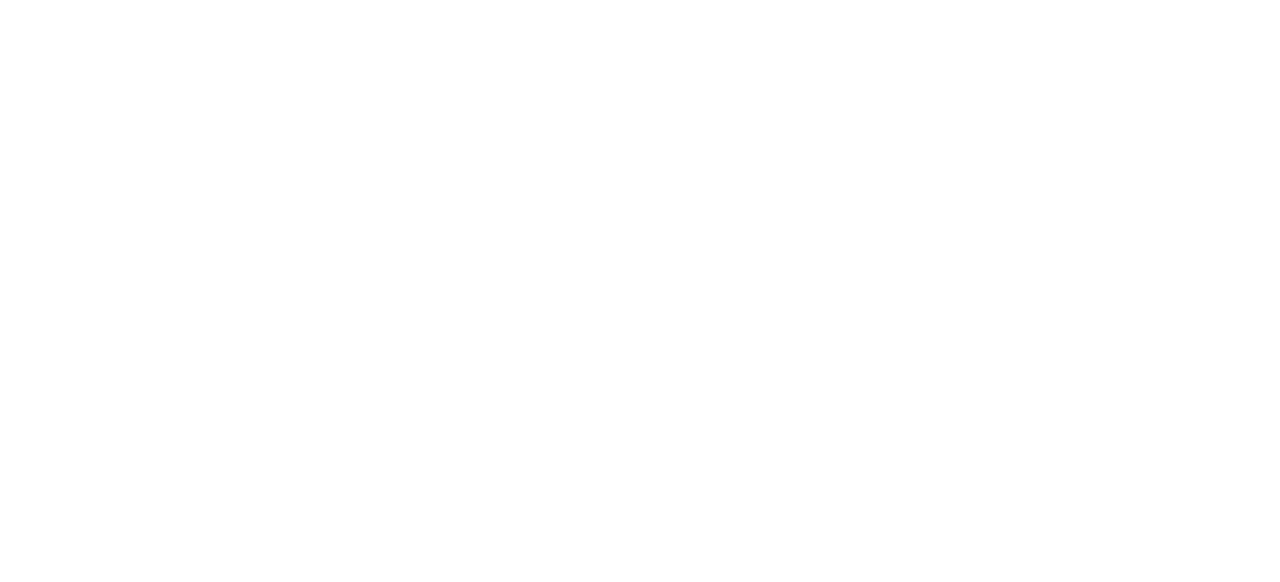
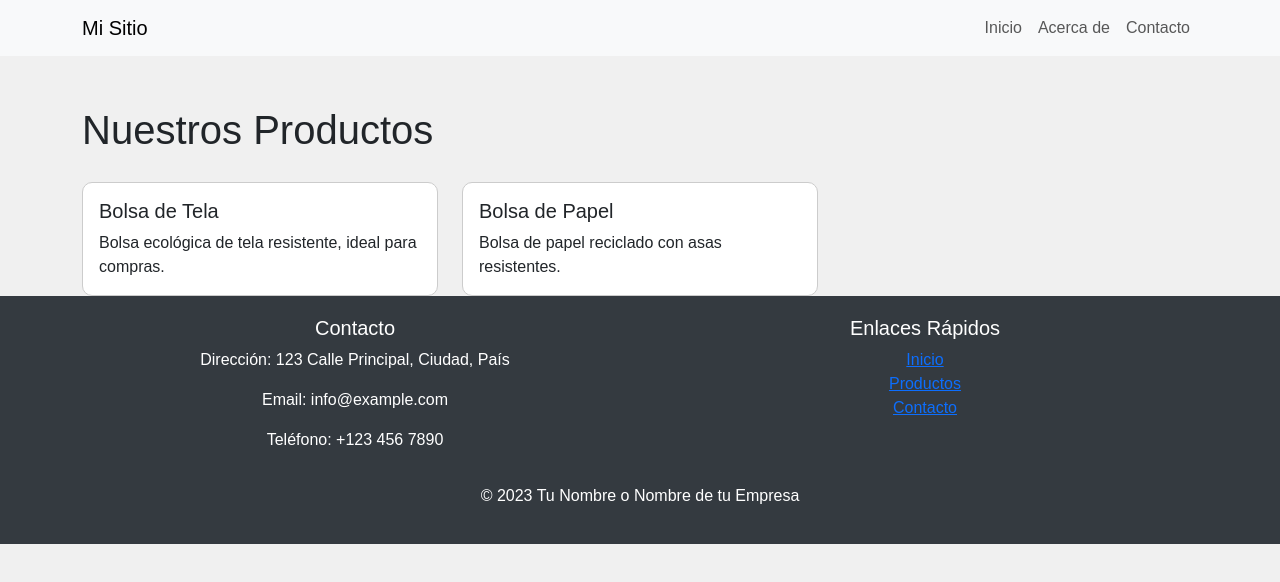
Before and after one commit to CH0CL0/TP9-PORTFOLIO, a React (Vite) app: page /Matelolsas in a window 1280 px wide. Before the commit this address had no page. Shown: the top 582 px of the page. Built offline with nearby package versions, Linux system fonts and the light colour scheme.

Commit message:
nasheasdas

```diff
--- a/src/App.jsx
+++ b/src/App.jsx
@@ -1,11 +1,15 @@
 import React from 'react';
 import { BrowserRouter, Route, Routes } from 'react-router-dom';
+import Choclias from './Choclias';
 import Inicio from './components/Inicio';
+import Matelolsas from './Matelolsas';
 function App() {
   return (
       <BrowserRouter>
         <Routes>
           <Route path="/" element={<Inicio />} />
+          <Route path="/Choclias" element={<Choclias />} />
+          <Route path="/Matelolsas" element={<Matelolsas />} />
         </Routes>
       </BrowserRouter>
   );
--- /dev/null
+++ b/src/Choclias.css
@@ -0,0 +1,16 @@
+/* Estilos para Choclias.jsx */
+
+.choclias-container {
+    margin-top: 50px;
+  }
+
+  .project-card {
+    margin-top: 20px;
+    border: 1px solid #ccc;
+    border-radius: 10px;
+    transition: transform 0.3s ease;
+  }
+
+  .project-card:hover {
+    transform: scale(1.05);
+  }
--- a/src/Choclias.jsx
+++ b/src/Choclias.jsx
@@ -0,0 +1,70 @@
+import React from "react";
+import { Container, Row, Col, Card } from "react-bootstrap";
+import "bootstrap/dist/css/bootstrap.min.css";
+import "./Choclias.css";
+import Navbar from "./components/Navbar";
+import Footer from "./components/Footer";
+
+const Choclias = () => {
+  const projects = [
+    {
+      title: "Proyecto 1",
+      description: "NASHEI",
+      imageUrl: "https://www.yorokobu.es/src/uploads/2012/03/www.myownbike.jpeg",
+      date: "30/02/1997",
+      url: "https://www.google.com/?hl=es&safe=active&ssui=on",
+    },
+    {
+        title: "Proyecto 2",
+        description: "NASHEI",
+        imageUrl: "https://marketing4ecommerce.net/wp-content/uploads/2023/01/Screenshot_2-1-1024x573.png",
+        date: "30/02/1997",
+        url: "https://www.google.com/?hl=es&safe=active&ssui=on",
+      },
+      {
+        title: "Proyecto 3",
+        description: "NASHEI",
+        imageUrl: "https://tusclicks.com/blog/wp-content/uploads/2019/10/hero-design-web.jpg",
+        date: "30/02/1997",
+        url: "https://www.google.com/?hl=es&safe=active&ssui=on",
+      },
+      {
+        title: "Proyecto 4",
+        description: "NASHEI",
+        imageUrl: "https://encrypted-tbn0.gstatic.com/images?q=tbn:ANd9GcSk39xK56uiRJKkNYBSLPCVi2O1VeOsJsBFYA&usqp=CAU",
+        date: "30/02/1997",
+        url: "https://www.google.com/?hl=es&safe=active&ssui=on",
+      },
+
+    // Agrega más proyectos según sea necesario
+  ];
+
+  return (
+    <div>
+      <Navbar />
+      <Container className="choclias-container">
+        <h1>Mis Proyectos</h1>
+        <Row>
+          {projects.map((project, index) => (
+            <Col key={index} md={4}>
+              <Card className="project-card">
+                <Card.Img variant="top" src={project.imageUrl} alt={project.title} />
+                <Card.Body>
+                  <Card.Title>{project.title}</Card.Title>
+                  <Card.Text>{project.description}</Card.Text>
+                  <p>Fecha: {project.date}</p>
+                  <a href={project.url} target="_blank" rel="noopener noreferrer">
+                    Ver Proyecto
+                  </a>
+                </Card.Body>
+              </Card>
+            </Col>
+          ))}
+        </Row>
+      </Container>
+      <Footer />
+    </div>
+  );
+};
+
+export default Choclias;
--- /dev/null
+++ b/src/Matelolsas.css
@@ -0,0 +1,16 @@
+/* Estilos para Matelolsas.jsx */
+
+.matelolsas-container {
+    margin-top: 50px;
+  }
+
+  .product-card {
+    margin-top: 20px;
+    border: 1px solid #ccc;
+    border-radius: 10px;
+    transition: transform 0.3s ease;
+  }
+
+  .product-card:hover {
+    transform: scale(1.05);
+  }
--- a/src/Matelolsas.jsx
+++ b/src/Matelolsas.jsx
@@ -0,0 +1,44 @@
+import React from "react";
+import { Container, Row, Col, Card } from "react-bootstrap";
+import "bootstrap/dist/css/bootstrap.min.css";
+import "./Matelolsas.css"; // Importa tu archivo CSS personalizado
+import Navbar from "./components/Navbar";
+import Footer from "./components/Footer";
+
+const Matelolsas = () => {
+  const products = [
+    {
+      name: "Bolsa de Tela",
+      description: "Bolsa ecológica de tela resistente, ideal para compras.",
+    },
+    {
+      name: "Bolsa de Papel",
+      description: "Bolsa de papel reciclado con asas resistentes.",
+    },
+    // Agrega más productos según sea necesario
+  ];
+
+  return (
+    <div>
+        <Navbar></Navbar>
+<Container className="matelolsas-container">
+      <h1>Nuestros Productos</h1>
+      <Row>
+        {products.map((product, index) => (
+          <Col key={index} md={4}>
+            <Card className="product-card">
+              <Card.Body>
+                <Card.Title>{product.name}</Card.Title>
+                <Card.Text>{product.description}</Card.Text>
+              </Card.Body>
+            </Card>
+          </Col>
+        ))}
+      </Row>
+    </Container>
+    <Footer></Footer>
+    </div>
+  );
+};
+
+export default Matelolsas;
--- /dev/null
+++ b/src/components/Footer.css
@@ -0,0 +1,8 @@
+/* Footer.css */
+.Footer {
+    width: 100%;
+    background-color: #343a40; /* Color de fondo */
+    color: white;
+    text-align: center;
+    padding: 20px 0; /* Espaciado interno */
+  }
--- a/src/components/Footer.jsx
+++ b/src/components/Footer.jsx
@@ -1,12 +1,13 @@
 import React from "react";
 import { Container, Row, Col } from "react-bootstrap";
 import "bootstrap/dist/css/bootstrap.min.css";
+import "./Footer.css"; // Importa tu archivo de estilos para el footer
 
 const Footer = () => {
   return (
-    <footer className="bg-dark text-white mt-5">
+    <footer className="Footer">
       <Container>
-        <Row>
+      <Row>
           <Col md={6}>
             <h5>Contacto</h5>
             <p>Dirección: 123 Calle Principal, Ciudad, País</p>
```
Also changed, not shown: src/main.css (added).
